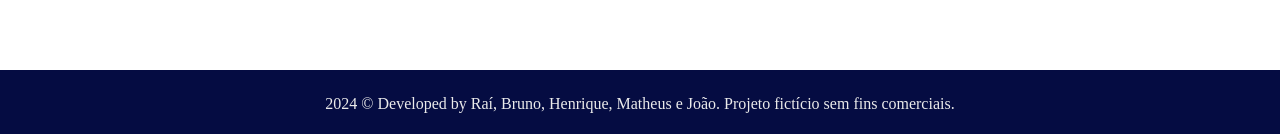
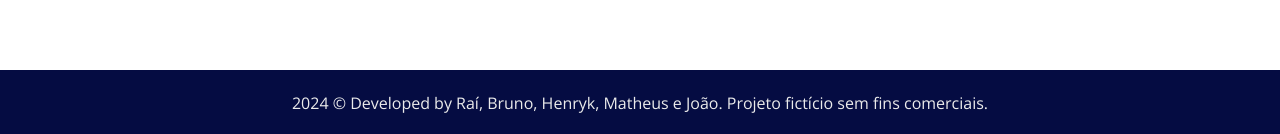
Before and after one commit to Raijoia/candy-machine, an Angular app: page / in a window 1280 px wide. Shown: the part 663-797 px from the top of the page. Built offline with nearby package versions, Linux system fonts and the light colour scheme.

Commit message:
fix: add font in footer and rename contributes

```diff
--- a/src/app/components/footer/footer.component.html
+++ b/src/app/components/footer/footer.component.html
@@ -2,7 +2,7 @@
 <div class="footer">
     <footer class="ff-inter footer__content">
         <p>2024 <span>&copy;</span>
-          Developed by Raí, Bruno, Henrique, Matheus e João. Projeto fictício sem fins comerciais.
+          Developed by Raí, Bruno, Henryk, Matheus e João. Projeto fictício sem fins comerciais.
         </p>
     </footer>
 </div>
--- a/src/app/components/footer/footer.component.scss
+++ b/src/app/components/footer/footer.component.scss
@@ -3,17 +3,18 @@
   flex-direction: row;
   justify-content: center;
   padding: 1.5rem 0;
-    position:relative;
+  position: relative;
+  font-family: 'Open Sans', sans-serif;
   margin-top: 1.5rem;
-    background: #050C42;
+  background: #050c42;
   width: 100vw;
-    position:absolute;
-    bottom:0;
-    left:0;
+  position: absolute;
+  bottom: 0;
+  left: 0;
   &__content {
     text-align: center;
     font-size: 1.125rem;
-        color: #EBEBEB;
+    color: #ebebeb;
     font-weight: 400;
     font-style: normal;
     font-size: 1rem;
```
Lines whose indentation alone changed are shown as unchanged.
